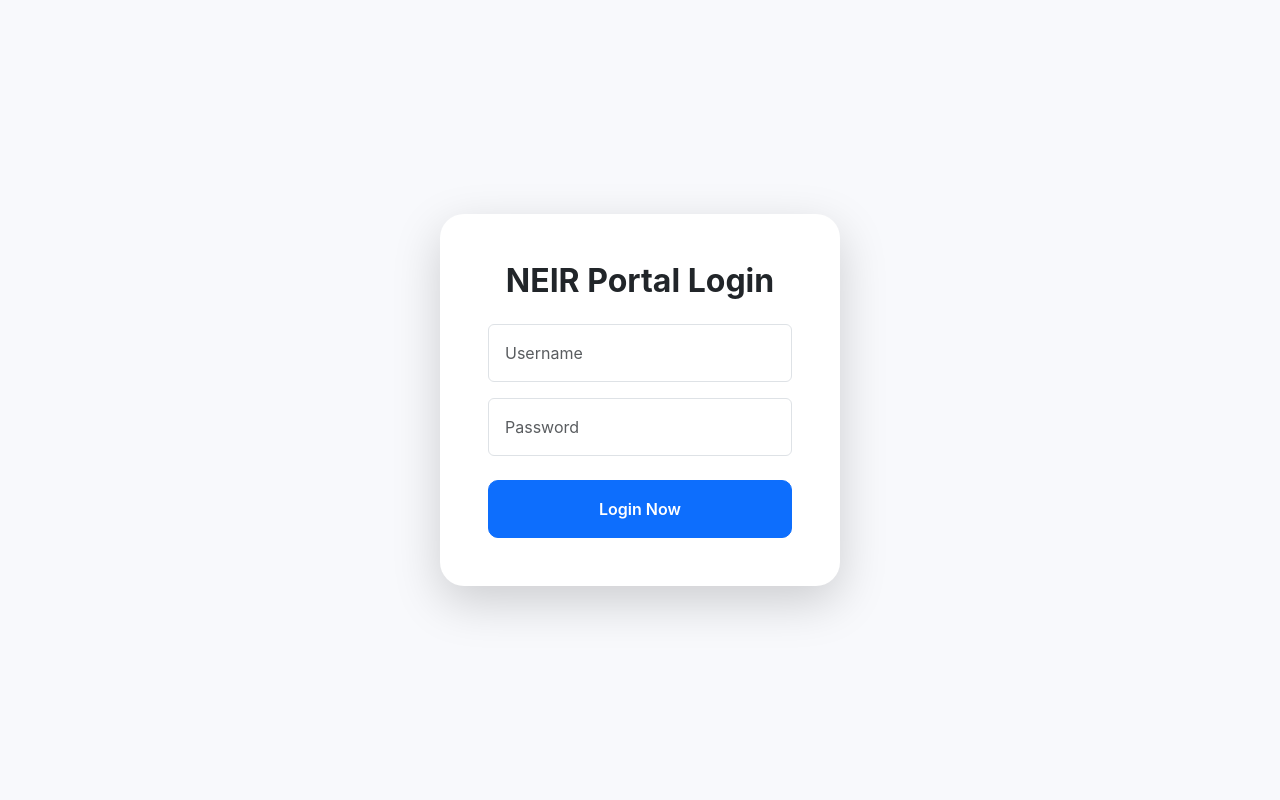
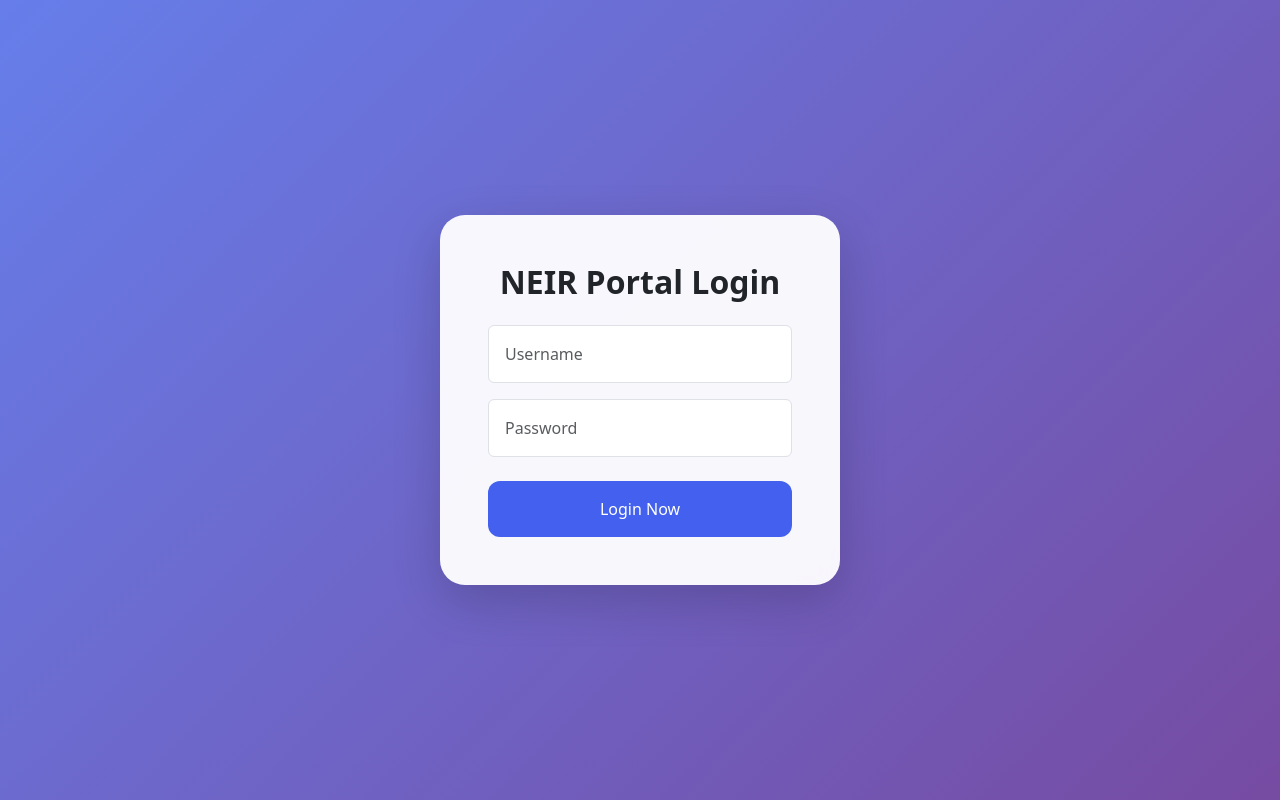
Before and after one commit to nayem-48ai/iMEi-BD, a Next.js app: page /login in a window 1280 px wide. Built offline with nearby package versions, Linux system fonts and the light colour scheme.

Commit message:
Update styles.css

```diff
--- a/public/styles.css
+++ b/public/styles.css
@@ -1,91 +1,37 @@
-body {
-  background-color: #f8f9fc;
-  font-family: 'Inter', sans-serif;
+/* Loading Circle Animation */
+.loader-circle {
+  width: 50px;
+  height: 50px;
+  border: 5px solid #f3f3f3;
+  border-top: 5px solid #4361ee;
+  border-radius: 50%;
+  animation: spin 1s linear infinite;
 }
 
-.sidebar {
-  width: 280px;
-  height: 100vh;
-  position: fixed;
-  z-index: 1000;
-  transition: all 0.3s ease;
+@keyframes spin {
+  0% { transform: rotate(0deg); }
+  100% { transform: rotate(360deg); }
 }
 
-.main-content {
-  margin-left: 280px;
-  transition: all 0.3s ease;
-}
-
-.active-menu {
-  background-color: #4e73df !important;
-  color: white !important;
-  box-shadow: 0 4px 12px rgba(78, 115, 223, 0.2);
+.login-bg {
+  background: linear-gradient(135deg, #667eea 0%, #764ba2 100%);
 }
 
 .glass-card {
-  background: white;
+  background: rgba(255, 255, 255, 0.95);
+  backdrop-filter: blur(10px);
+  border-radius: 25px;
   border: none;
-  border-radius: 1.25rem;
-  box-shadow: 0 0.15rem 1.75rem 0 rgba(58, 59, 69, 0.1);
-}
-
-/* Mobile Responsiveness */
-@media (max-width: 768px) {
-  .sidebar {
-    left: -280px;
-  }
-  .sidebar.active {
-    left: 0;
-  }
-  .main-content {
-    margin-left: 0;
-  }
-  .backdrop {
-    position: fixed;
-    top: 0;
-    left: 0;
-    width: 100vw;
-    height: 100vh;
-    background: rgba(0,0,0,0.5);
-    z-index: 999;
-  }
 }
 
 .btn-primary {
-  padding: 0.8rem 2rem;
-  font-weight: 600;
-  border-radius: 10px;
+  background-color: #4361ee;
+  border: none;
+  border-radius: 12px;
+  transition: all 0.3s;
 }
 
-.status-badge {
-  padding: 8px 16px;
-  border-radius: 50px;
-  font-size: 0.85rem;
-  font-weight: 600;
+.btn-primary:hover {
+  transform: scale(1.02);
+  background-color: #3046bc;
 }
-
-
-.sidebar-nav {
-  width: 280px;
-  height: 100vh;
-  position: fixed;
-  left: 0;
-  z-index: 1050;
-  transition: 0.3s;
-}
-
-.main-body { margin-left: 280px; transition: 0.3s; min-height: 100vh; background: #f4f7fe; }
-
-.active-link { background: #4361ee; color: white !important; box-shadow: 0 4px 15px rgba(67, 97, 238, 0.3); }
-
-.glass-card { background: white; border-radius: 24px; }
-
-@media (max-width: 768px) {
-  .sidebar-nav { left: -280px; }
-  .sidebar-nav.show { left: 0; }
-  .main-body { margin-left: 0; }
-  .sidebar-overlay { position: fixed; inset: 0; background: rgba(0,0,0,0.5); z-index: 1040; }
-}
-
-.custom-search { border-radius: 50px; overflow: hidden; background: #f8f9fa; border: 1px solid #eee; }
-.custom-search input:focus { box-shadow: none; background: #fff; }
```
